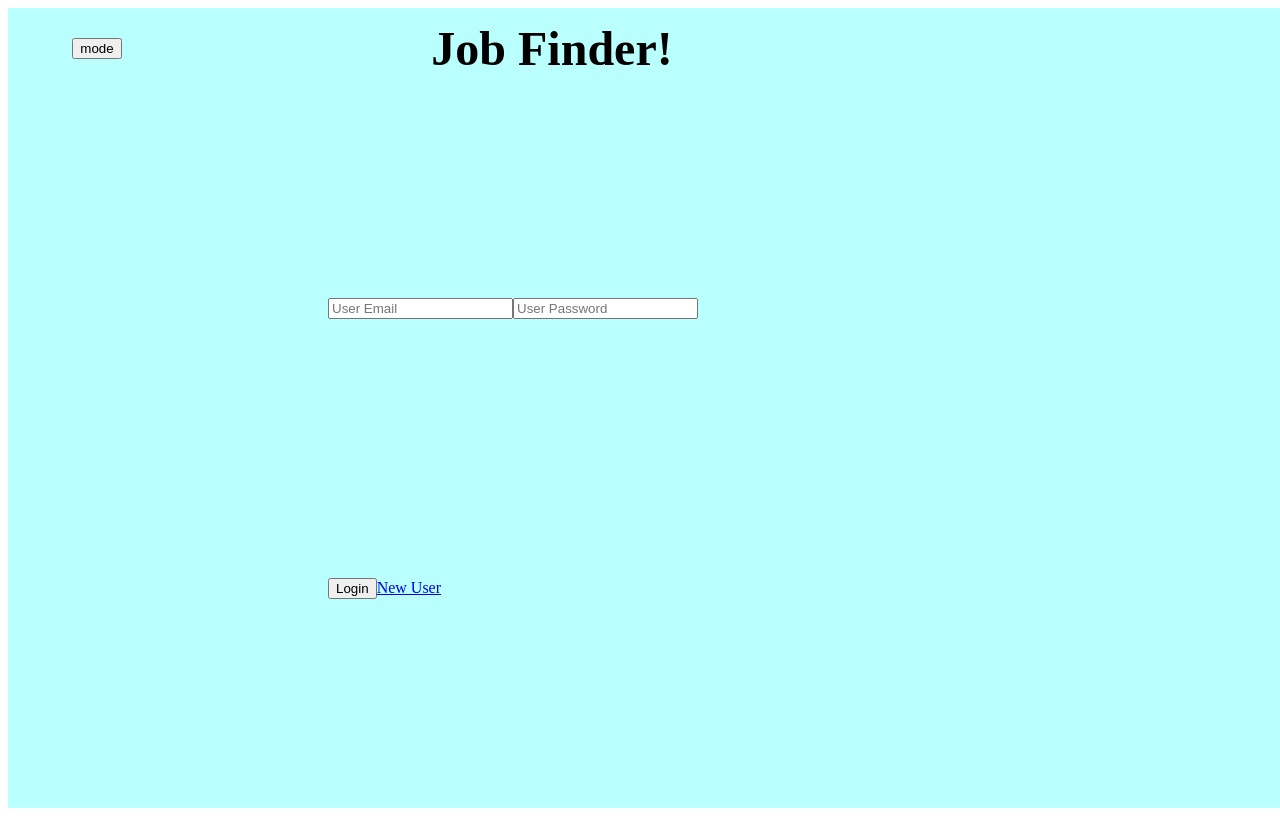
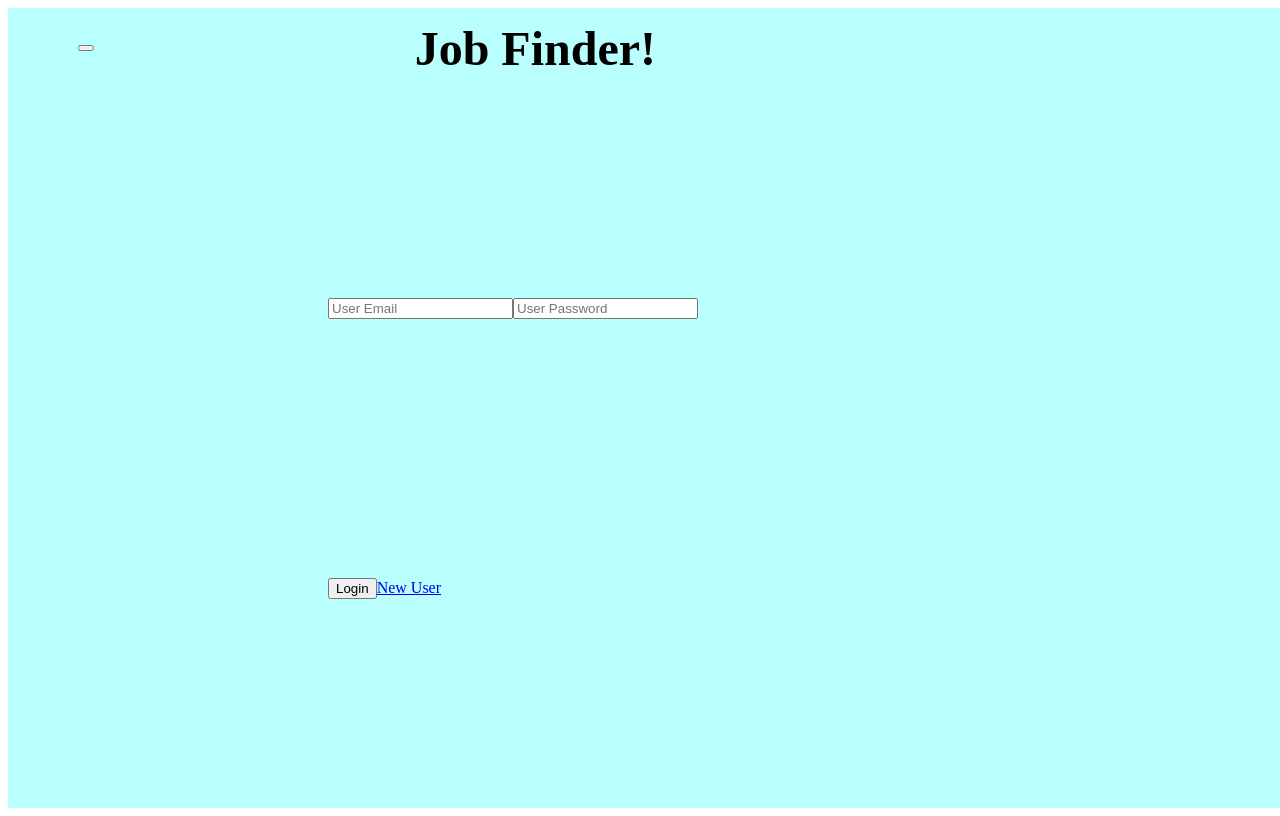
Before and after one commit to Mod4JobFinder/FrontEnd, a React (Create React App) app: page / in a window 1280 px wide. Built offline with nearby package versions, Linux system fonts and the light colour scheme.

Commit message:
Linked from job view to user page.

```diff
--- a/src/components/Header/Header.js
+++ b/src/components/Header/Header.js
@@ -1,18 +1,19 @@
 import React, { useContext } from 'react';
+import { Link } from 'react-router-dom';
 import {ThemeContext} from '../../Context/ThemeContext';
 import './Header.css';
 
-function Header() {
+function Header( {hidden} ) {
   const { color, handleModeChange } = useContext(ThemeContext)
 
   return (
     <section className={`headerLayout ${color}`} data-cy='headerLayout'>
-      <button onClick={e => handleModeChange(e)} className='mode' data-cy='mode'>{`mode`}</button>
+      <button onClick={e => handleModeChange(e)} className='mode' data-cy='mode'></button>
       <article className='titleBox' data-cy='titleBox'>
         <h1 className='appTitle' data-cy='appTitle'>Job Finder!</h1>
       </article>
       <article className='rightHeaderButtons'>
-        <button className='hidden'>User Saved</button>
+        <Link to={'/UserView'} className={`userlink ${hidden}`} data-cy='userlink'>User Saved</Link>
         <button className='hidden'>Compare</button>
       </article>
     </section>
--- a/src/components/JobsView/JobsView.js
+++ b/src/components/JobsView/JobsView.js
@@ -64,7 +64,7 @@ function JobsView() {
 
   return (
     <>
-      <Header />
+      <Header hidden={''}/>
       <main className='jobViewLayout' data-cy='jobViewLayout'>
         {currentCity && <section className='formSec' data-cy='formSec'>
           <h1 className='citySal' data-cy='citySal'>{`Current search is for ${currentCity}.`}</h1>
--- a/src/components/Landing/Landing.js
+++ b/src/components/Landing/Landing.js
@@ -9,7 +9,7 @@ function Landing() {
 
   return (
     <main className={`LandingLayout ${color}`}>
-      <Header />
+      <Header hidden={'hidden'}/>
       <LoginForm />
     </main>
   );
--- a/src/components/NewUserScreen/NewUserScreen.js
+++ b/src/components/NewUserScreen/NewUserScreen.js
@@ -8,7 +8,7 @@ function NewUserScreen() {
   const {color} = useContext(ThemeContext);
   return (
     <main>
-      <Header />
+      <Header hidden={'hidden'}/>
       <NewUserForm />
     </main>
   )
```
